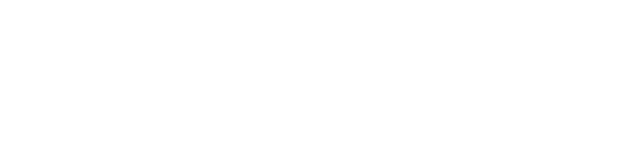
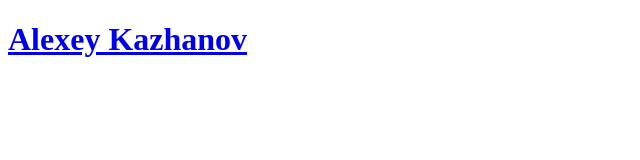
Before and after one commit to GenosseK/first-project, a plain HTML site: page index.html in a window 1280 px wide. Shown: the whole page, without its empty margins (0-640 px from the left). Drawn offline with Linux system fonts and the light colour scheme.

Commit message:
Первый коммит на GitHub

```diff
--- a/index.html
+++ b/index.html
@@ -10,3 +10,9 @@
   <link rel="stylesheet" href="style.css">
   <title>Портфолио</title>
 </head>
+
+<body class='page'>
+  <header class="header centered-block">
+    <h1 class='centered-block'><a href="#" class="header__link" lang='en'>Alexey Kazhanov</a></h1>
+  </header>
+</body>
```
